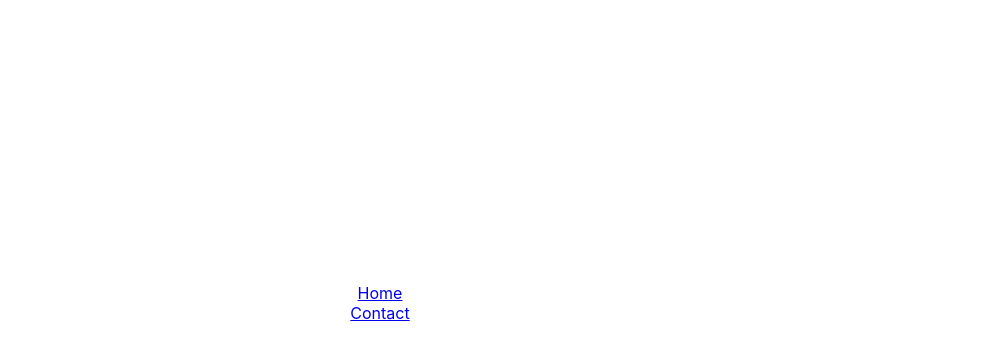
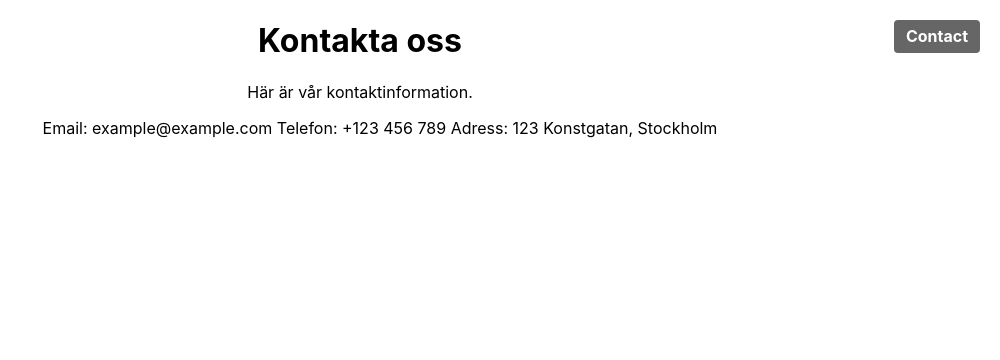
Before and after one commit to ns-develops/.ART-Gallery-web, a React (Create React App) app: page /contact in a window 1280 px wide. Shown: the top 360 px of the page, without its empty margins (280-1280 px from the left). Built offline with nearby package versions, Linux system fonts and the light colour scheme.

Commit message:
upd contact etc

```diff
--- a/src/App.css
+++ b/src/App.css
@@ -55,12 +55,76 @@
   height: 100vh;
 }
 
+
+html, body, .App {
+  height: 100%;
+  margin: 0;
+  padding: 0;
+}
+
+
 .background-video {
-  position: absolute;
+  position: fixed;
   top: 0;
   left: 0;
-  width: 100%;
-  height: 100%;
+  width: 100vw;
+  height: 100vh;
   object-fit: cover;
   z-index: -1;
+  pointer-events: none;
 }
+.corner-contact {
+  position: fixed;
+  top: 20px;
+  right: 20px;
+  z-index: 10;
+}
+
+.corner-contact a {
+  text-decoration: none;
+  color: white;
+  background: rgba(0, 0, 0, 0.6);
+  padding: 8px 12px;
+  border-radius: 4px;
+  font-weight: bold;
+  transition: background 0.3s ease;
+}
+
+.corner-contact a:hover {
+  background: rgba(255, 255, 255, 0.2);
+}
+
+.corner-nav {
+  position: fixed;
+  top: 20px;
+  left: 0;
+  right: 0;
+  z-index: 10;
+  display: flex;
+  justify-content: space-between;
+  padding: 0 20px;
+}
+
+
+.logo-left {
+  font-weight: bold;
+  color: white;
+  font-size: 18px;
+  padding: 6px 10px;
+  border-radius: 4px;
+}
+
+/* Högerhörn – kontaktlänk */
+.contact-link {
+  text-decoration: none;
+  color: white;
+  background: rgba(0, 0, 0, 0.6);
+  padding: 6px 12px;
+  border-radius: 4px;
+  font-weight: bold;
+  transition: background 0.3s ease;
+}
+
+.contact-link:hover {
+  background: rgba(255, 255, 255, 0.2);
+}
--- a/src/App.js
+++ b/src/App.js
@@ -1,5 +1,4 @@
-
-import { BrowserRouter as Router, Route, Routes, Link } from 'react-router-dom';  // Importera React Router v6
+import { BrowserRouter as Router, Route, Routes, Link } from 'react-router-dom';
 import Home from './Home';
 import Contact from './Contact';
 
@@ -7,20 +6,17 @@ function App() {
   return (
     <Router>
       <div className="App">
-        <header className="App-header">
 
-          <nav>
-            <ul>
-              <li><Link to="/">Home</Link></li>
-              <li><Link to="/contact">Contact</Link></li>
-            </ul>
-          </nav>
 
-          <Routes>
-            <Route path="/" element={<Home />} />
-            <Route path="/contact" element={<Contact />} />
-          </Routes>
-        </header>
+        <div className="corner-nav">
+          <div className="logo-left">Favorable.</div>
+          <Link to="/contact" className="contact-link">Contact</Link>
+        </div>
+
+        <Routes>
+          <Route path="/" element={<Home />} />
+          <Route path="/contact" element={<Contact />} />
+        </Routes>
       </div>
     </Router>
   );
--- a/src/Contact.js
+++ b/src/Contact.js
@@ -6,9 +6,9 @@ function Contact() {
       <h1>Kontakta oss</h1>
       <p>Här är vår kontaktinformation.</p>
       <ul>
-        <li>Email: example@example.com</li>
-        <li>Telefon: +123 456 789</li>
-        <li>Adress: 123 Konstgatan, Stockholm</li>
+        Email: example@example.com
+        Telefon: +123 456 789
+        Adress: 123 Konstgatan, Stockholm
       </ul>
     </div>
   );
```
